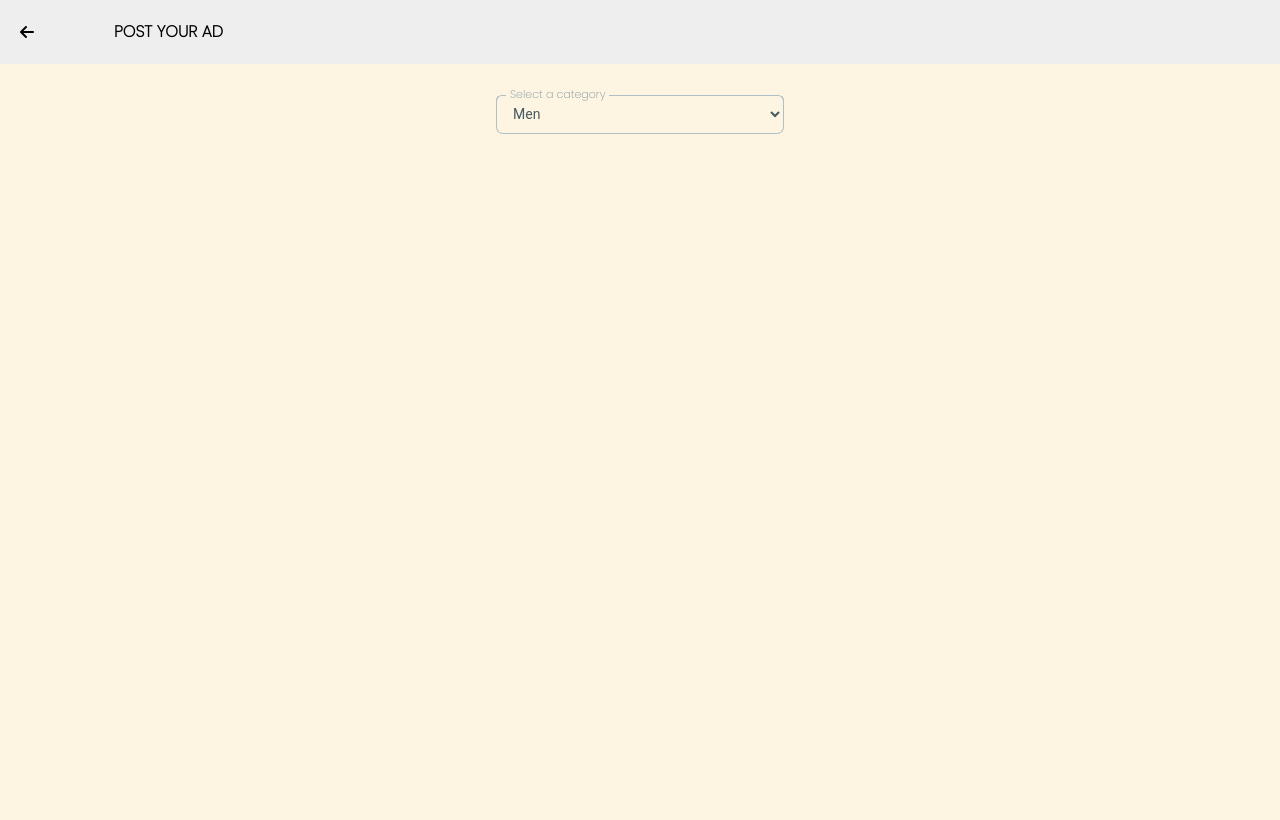
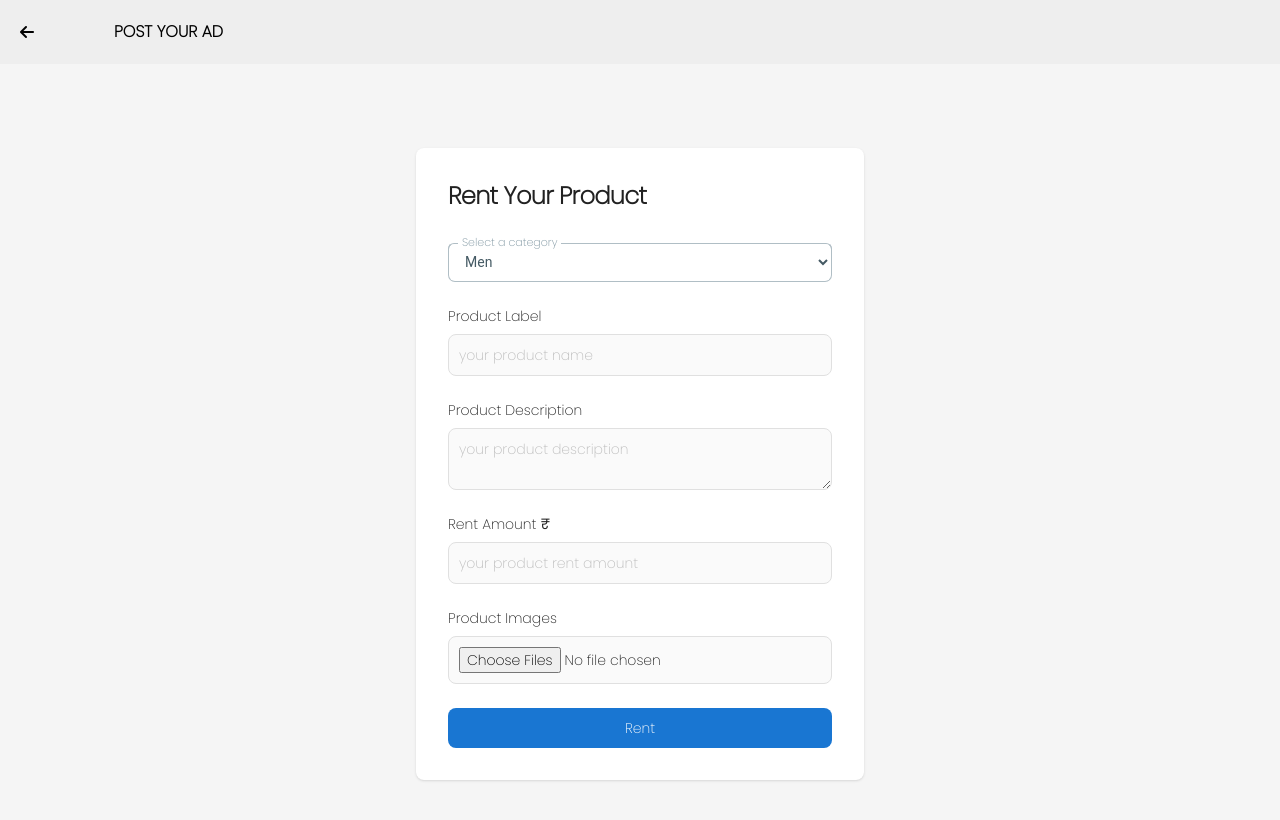
Before and after one commit to sameer-gupta1393/Sharewear, a React (Vite) app in the folder frontend/: page /rent in a window 1280 px wide. Shown: the top 820 px of the page. Built offline with nearby package versions, Linux system fonts and the light colour scheme.

Commit message:
page 3 work..

```diff
--- a/frontend/src/components/Page3.jsx
+++ b/frontend/src/components/Page3.jsx
@@ -1,6 +1,7 @@
 import {useState} from 'react';
 
 import TabButton from './parts/TabButton';
+import ImageUploadForm from './parts/ImageUploadForm';
 
 const catagories=["MEN","WOMEN","CHILDREN"];
 
--- /dev/null
+++ b/frontend/src/components/parts/ImageUploadForm.jsx
@@ -0,0 +1,108 @@
+
+import React,{ useState,useRef } from "react";
+
+const ImageUploadForm = () => {
+  const [images, setImages] = useState(new Array(4).fill(null));
+  const [previewImages, setPreviewImages] = useState(new Array(4).fill(null));
+  const inputRefs = useRef(new Array(4).fill(null).map(() => React.createRef()));
+
+  const handleImageChange = (e, index) => {
+    const file = e.target.files[0];
+
+    if (file) {
+      // Update state with the selected image
+      setImages((prevImages) => {
+        const updatedImages = [...prevImages];
+        updatedImages[index] = file;
+        return updatedImages;
+      });
+
+      // Update preview images for display
+      const reader = new FileReader();
+      reader.onloadend = () => {
+        setPreviewImages((prevPreviews) => {
+          const updatedPreviews = [...prevPreviews];
+          updatedPreviews[index] = reader.result;
+          return updatedPreviews;
+        });
+      };
+      reader.readAsDataURL(file);
+    }
+  };
+
+  const handleRemoveImage = (index) => {
+    setImages((prevImages) => {
+      const updatedImages = [...prevImages];
+      updatedImages[index] = null;
+      return updatedImages;
+    });
+
+    setPreviewImages((prevPreviews) => {
+      const updatedPreviews = [...prevPreviews];
+      updatedPreviews[index] = null;
+      return updatedPreviews;
+    });
+
+    // Reset the file input to allow selecting the same file again
+    if (inputRefs.current && inputRefs.current[index] && inputRefs.current[index].current) {
+      inputRefs.current[index].current.value = "";
+    }
+  };
+
+  const handleSubmit = (e) => {
+    e.preventDefault();
+
+    // Add your logic to handle the submitted images
+    console.log("Submitted Images:", images);
+  };
+
+  return (
+    <div className="max-w-xl mx-auto p-4">
+      <h1 className="text-2xl font-bold mb-4">Image Upload Form</h1>
+      <form onSubmit={handleSubmit}>
+        <div className="grid grid-cols-2 gap-4">
+          {images.map((image, index) => (
+            <div key={index} className="relative">
+              <input
+                type="file"
+                accept=".jpg, .jpeg, .png"
+                ref={inputRefs.current[index]}
+                className="absolute inset-0 opacity-0 w-full h-full cursor-pointer"
+                onChange={(e) => handleImageChange(e, index)}
+              />
+              <div className="bg-gray-200 h-32 flex items-center justify-center relative">
+                {previewImages[index] && (
+                  <>
+                    <img
+                      src={previewImages[index]}
+                      alt={`Preview ${index + 1}`}
+                      className="w-full h-full object-cover"
+                    />
+                    <button
+                      type="button"
+                      className="absolute top-2 right-2 text-red-500"
+                      onClick={() => handleRemoveImage(index)}
+                    >
+                      Remove
+                    </button>
+                  </>
+                )}
+                {!previewImages[index] && (
+                  <span className="text-gray-600">Select Image</span>
+                )}
+              </div>
+            </div>
+          ))}
+        </div>
+        <button
+          type="submit"
+          className="mt-4 bg-blue-500 text-white px-4 py-2 rounded-md hover:bg-blue-600"
+        >
+          Submit
+        </button>
+      </form>
+    </div>
+  );
+};
+
+export default ImageUploadForm;
--- a/frontend/src/components/parts/TabButton.jsx
+++ b/frontend/src/components/parts/TabButton.jsx
@@ -1,31 +1,42 @@
 import { useEffect,useState } from "react";
 
 export default function TabButton( ){
-    const [selectedValue, setSelectedValue] = useState('men');
+    const [selectedValue, setSelectedValue] = useState([]);
 
-    // Event handler to update the selected value when the user selects an option
+
     const handleSelectChange = (event) => {
-      setSelectedValue(event.target.value);
+      const data=[event[0].value,event[1].value,event[2].value,event[3].value]
+      setSelectedValue(data);
 
     };
     useEffect(()=>{
-        console.log(selectedValue);
-    })
+    console.log(selectedValue)
+    },[selectedValue])
     return (
-    //   <li onClick={()=>{click()}} className="list-none text-base font-bold">
-    //   <button
-    //   className=" w-full"><p className="text-center py-[20px] hover:bg-gray-300">{children}</p></button>
-    //   </li>
-    <div className="relative h-10 w-72 min-w-[200px] mt-[30px] mx-auto">
-    <select
-    className="peer h-full w-full rounded-[7px] border border-blue-gray-200 border-t-transparent
-    bg-transparent px-3 py-2.5 font-sans text-sm font-normal text-blue-gray-700 outline outline-0
-    transition-all placeholder-shown:border placeholder-shown:border-blue-gray-200
+   <div>
+
+    <section className="bg-gray-100 dark:bg-gray-900">
+     <div className="flex flex-col items-center justify-center px-6 py-8 mx-auto md:h-screen lg:py-0">
+
+      <div className="w-full bg-white rounded-lg shadow dark:border md:mt-0 sm:max-w-md xl:p-0 dark:bg-gray-800 dark:border-gray-700">
+          <div className="p-6 space-y-4 md:space-y-6 sm:p-8">
+              <h1 className="text-xl font-bold leading-tight tracking-tight text-gray-900 md:text-2xl dark:text-white">
+                  Rent Your Product
+              </h1>
+              <form onSubmit={(e)=>
+               {
+                 e.preventDefault();
+
+                 handleSelectChange(e.target);
+                  }
+                 }
+                className="space-y-4 md:space-y-6"  >
+              <div className="relative h-10  w-full mt-[30px] mx-auto">
+              <select className="peer h-full w-full rounded-[7px] border border-blue-gray-200 border-t-transparent  bg-transparent px-3 py-2.5 font-sans text-sm font-normal text-blue-gray-700 outline outline-0  transition-all placeholder-shown:border placeholder-shown:border-blue-gray-200
                       placeholder-shown:border-t-blue-gray-200 empty:!bg-gray-900 focus:border-2
                       focus:border-gray-900 focus:border-t-transparent focus:outline-0 disabled:border-0
                       disabled:bg-blue-gray-50"
-    value={selectedValue}
-    onChange={handleSelectChange}>
+                  >
                   <option value="men">Men</option>
                   <option value="women">Women</option>
                   <option value="children">Children</option>
@@ -36,5 +47,30 @@ export default function TabButton( ){
                   Select a  category
                 </label>
                   </div>
+                  <div>
+                      <label htmlFor="product" className="block mb-2 text-sm font-medium text-gray-900 dark:text-white">Product Label</label>
+                      <input type="text" name="product" id="product" className="bg-gray-50 border border-gray-300 text-gray-900 sm:text-sm rounded-lg focus:ring-primary-600 focus:border-primary-600 block w-full p-2.5 dark:bg-gray-700 dark:border-gray-600 dark:placeholder-gray-400 dark:text-white dark:focus:ring-blue-500 dark:focus:border-blue-500" placeholder="your product name" required=""/>
+                  </div>
+                  <div>
+                      <label htmlFor="productDesc" className="block mb-2 text-sm font-medium text-gray-900 dark:text-white">Product  Description</label>
+                      <textarea name="productDesc" id="productDesc" className="bg-gray-50 border border-gray-300 text-gray-900 sm:text-sm rounded-lg focus:ring-primary-600 focus:border-primary-600 block w-full p-2.5 dark:bg-gray-700 dark:border-gray-600 dark:placeholder-gray-400 dark:text-white dark:focus:ring-blue-500 dark:focus:border-blue-500" placeholder="your product description" required=""/>
+                  </div>
+                  <div>
+                      <label htmlFor="productPrice" className="block mb-2 text-sm font-medium text-gray-900 dark:text-white">Rent Amount 	<b>	&#8377;</b> </label>
+                      <input type="number" name="productPrice" id="productPrice" className="bg-gray-50 border border-gray-300 text-gray-900 sm:text-sm rounded-lg focus:ring-primary-600 focus:border-primary-600 block w-full p-2.5 dark:bg-gray-700 dark:border-gray-600 dark:placeholder-gray-400 dark:text-white dark:focus:ring-blue-500 dark:focus:border-blue-500" placeholder="your product rent amount" required=""/>
+                  </div>
+                  <div>
+                      <label htmlFor="productImg" className="block mb-2 text-sm font-medium text-gray-900 dark:text-white">Product Images   </label>
+                      <input type="file" multiple name="productImg" id="productImg" className="bg-gray-50 border border-gray-300 text-gray-900 sm:text-sm rounded-lg focus:ring-primary-600 focus:border-primary-600 block w-full p-2.5 dark:bg-gray-700 dark:border-gray-600 dark:placeholder-gray-400 dark:text-white dark:focus:ring-blue-500 dark:focus:border-blue-500" placeholder="your product rent amount" required=""/>
+                  </div>
+
+                  <button type="submit"   className="w-full text-white bg-blue-700 hover:bg-blue-800 focus:ring-4 focus:ring-blue-300 font-medium rounded-lg text-sm px-5 py-2.5 me-2 mb-2 dark:bg-blue-600 dark:hover:bg-blue-700 focus:outline-none dark:focus:ring-blue-800">Rent</button>
+
+              </form>
+          </div>
+      </div>
+  </div>
+</section>
+</div>
     )
     }
```
Lines whose indentation alone changed are shown as unchanged.
